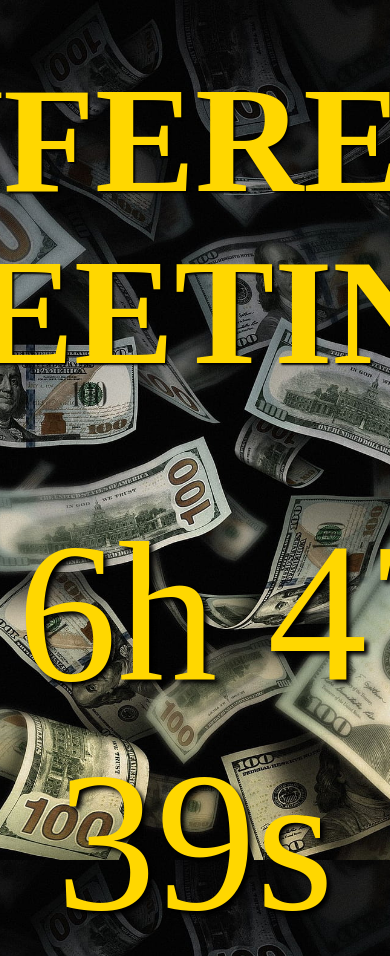
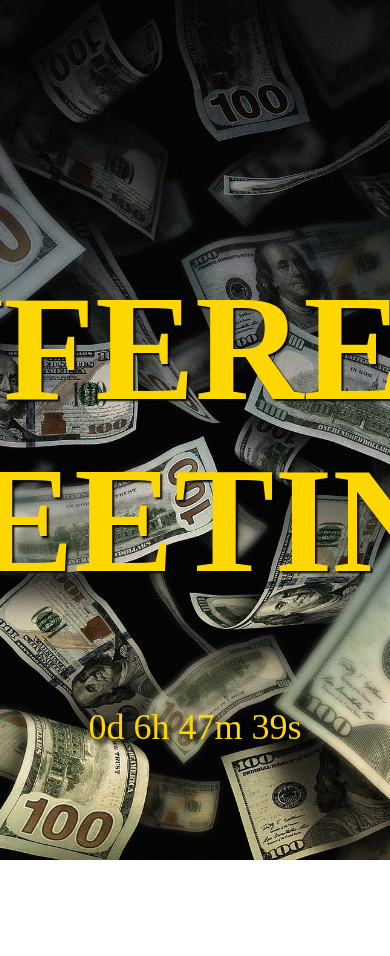
Before and after one commit to tamimd200/Gcountdown, a plain HTML site: page index.html in a window 390 px wide. Shown: the top 956 px of the page. After the commit the page ends 860 px from the top, so only its background shows below. Drawn offline with Linux system fonts and the light colour scheme; a web font is replaced by a local one.

Commit message:
Update styles.css

```diff
--- a/styles.css
+++ b/styles.css
@@ -28,3 +28,9 @@ h1 {
     color: gold; /* Set text color to gold */
     text-shadow: 4px 4px 4px black; /* Add black shadow effect */
 }
+@media (max-width: 768px) {
+    #countdown {
+        font-size: 36px; /* Adjust font size for smaller screens */
+        /* Add other styles for smaller screens */
+    }
+}
```
